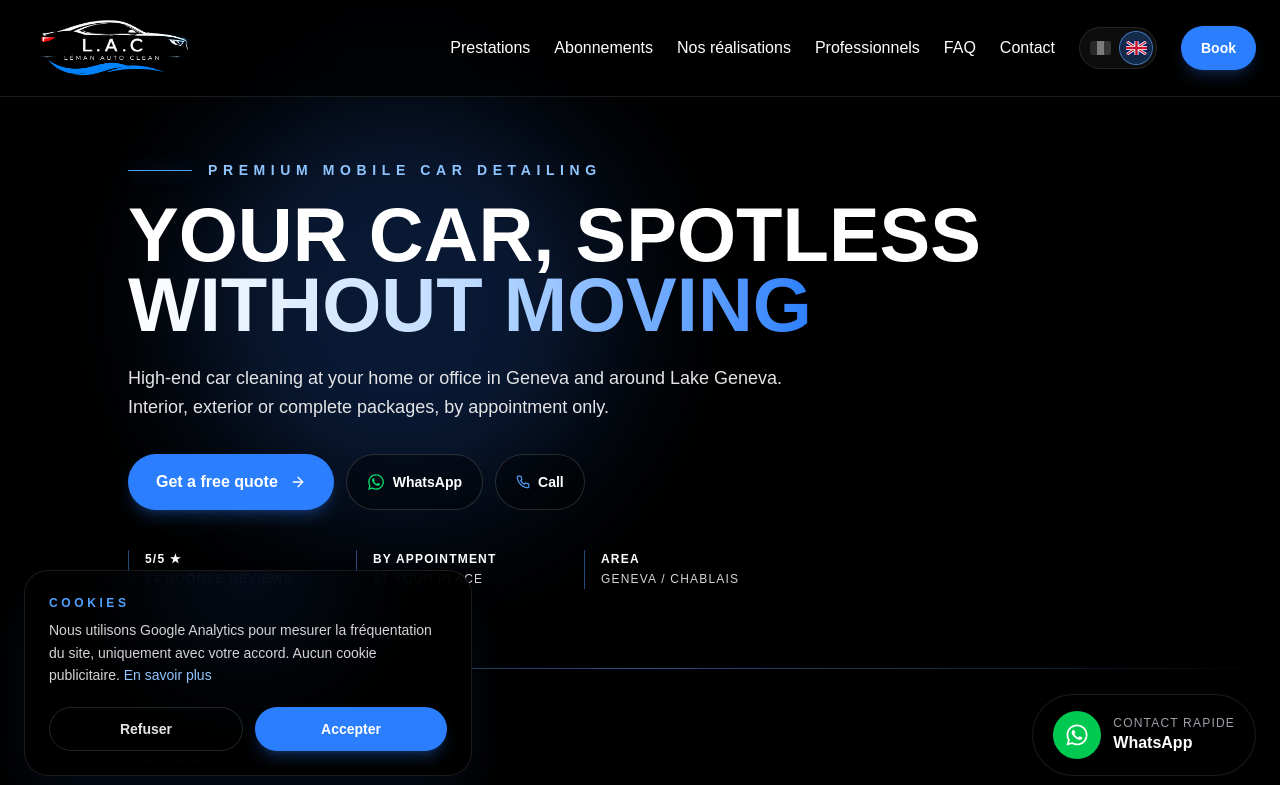
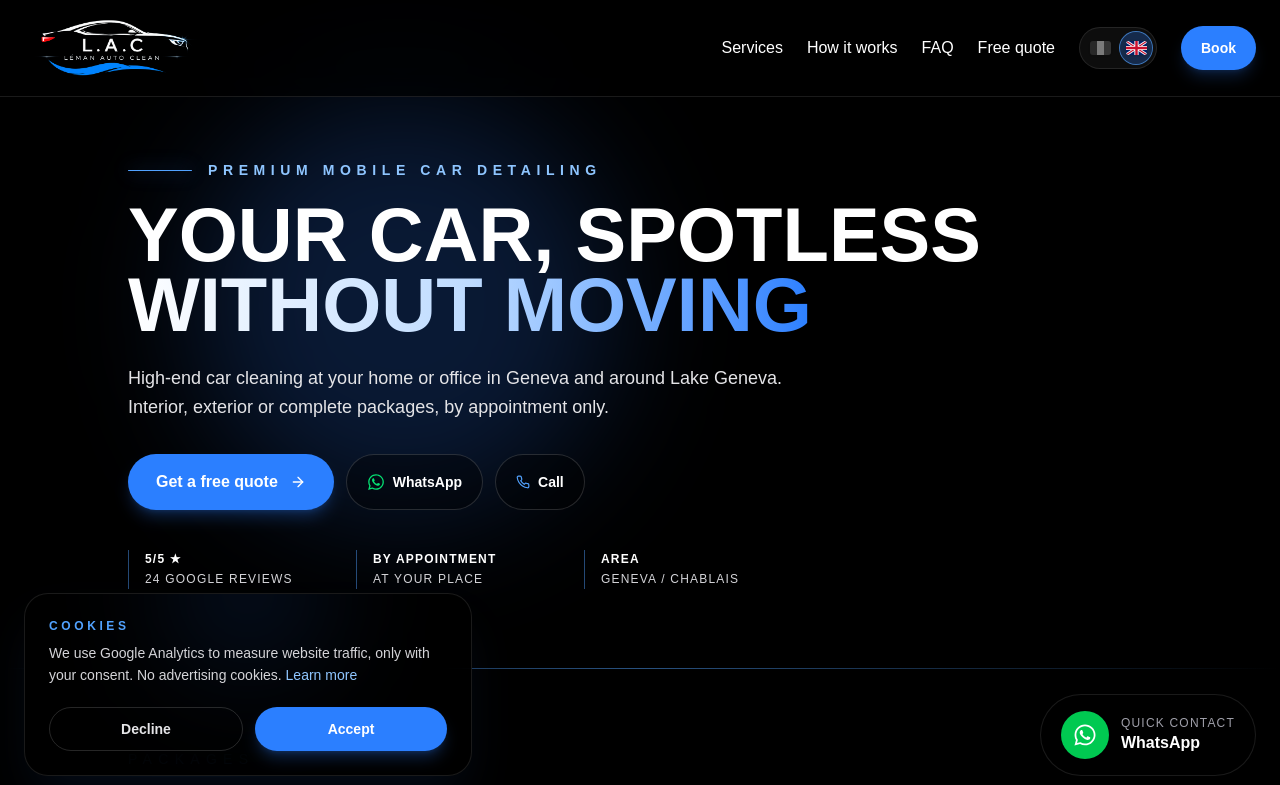
Before and after one commit to matth0312leb/leman-auto-clean, a Next.js app: page /en in a window 1280 px wide. Shown: the top 785 px of the page. Built offline with nearby package versions, Linux system fonts and the light colour scheme.

Commit message:
Version anglaise entièrement en anglais : menu, bas de page, bandeau cookies, bouton WhatsApp
Co-Authored-By: Claude Opus 5.5 <noreply@anthropic.com>
Claude-Session: https://claude.ai/code/session_01DZMJ3S36YFznmkBoS5YULz

```diff
--- a/src/app/en/page.tsx
+++ b/src/app/en/page.tsx
@@ -136,7 +136,7 @@ export default function EnglishPage() {
       </section>
 
       {/* Packages */}
-      <section className="relative px-5 py-14 sm:px-6 md:py-20">
+      <section id="services" className="relative scroll-mt-24 px-5 py-14 sm:px-6 md:py-20">
         <div className="absolute left-1/2 top-1/2 h-[300px] w-[300px] -translate-x-1/2 -translate-y-1/2 rounded-full bg-blue-500/10 blur-3xl" />
 
         <div className="relative mx-auto max-w-5xl">
@@ -243,7 +243,7 @@ export default function EnglishPage() {
       </section>
 
       {/* How it works */}
-      <section className="px-5 py-14 sm:px-6 md:py-20">
+      <section id="how-it-works" className="scroll-mt-24 px-5 py-14 sm:px-6 md:py-20">
         <div className="mx-auto max-w-5xl">
           <p className="mb-3 text-xs uppercase tracking-[0.32em] text-blue-400 md:text-sm md:tracking-[0.45em]">
             How it works
@@ -275,7 +275,7 @@ export default function EnglishPage() {
       {/* FAQ + quote form */}
       <section id="quote" className="scroll-mt-28 px-5 pb-16 sm:px-6 md:pb-24">
         <div className="mx-auto grid max-w-5xl gap-5 lg:grid-cols-[0.9fr_1.1fr]">
-          <div className="rounded-3xl border border-white/10 bg-white/[0.04] p-5 sm:p-7">
+          <div id="faq" className="scroll-mt-24 rounded-3xl border border-white/10 bg-white/[0.04] p-5 sm:p-7">
             <p className="mb-3 text-xs uppercase tracking-[0.32em] text-blue-400">FAQ</p>
             <div className="space-y-5">
               {faqEn.map((item) => (
--- a/src/components/CookieConsent.tsx
+++ b/src/components/CookieConsent.tsx
@@ -5,6 +5,7 @@ import Script from "next/script";
 import { AnimatePresence, motion } from "framer-motion";
 import { useEffect, useState } from "react";
 import { startClickTracking } from "@/lib/trackClicks";
+import { useLang } from "@/hooks/useLang";
 
 const STORAGE_KEY = "lac-cookie-consent";
 const OPEN_EVENT = "lac:open-cookie-consent";
@@ -36,6 +37,7 @@ export function openCookieConsent() {
 export default function CookieConsent({ gaId }: { gaId: string }) {
   const [consent, setConsent] = useState<Consent | null>(null);
   const [visible, setVisible] = useState(false);
+  const en = useLang() === "en";
 
   useEffect(() => {
     const stored = readConsent();
@@ -89,7 +91,7 @@ export default function CookieConsent({ gaId }: { gaId: string }) {
           <motion.div
             role="dialog"
             aria-live="polite"
-            aria-label="Choix des cookies"
+            aria-label={en ? "Cookie choice" : "Choix des cookies"}
             initial={{ opacity: 0, y: 24 }}
             animate={{ opacity: 1, y: 0 }}
             exit={{ opacity: 0, y: 24 }}
@@ -105,13 +107,14 @@ export default function CookieConsent({ gaId }: { gaId: string }) {
                 </p>
 
                 <p className="text-sm leading-relaxed text-zinc-300">
-                  Nous utilisons Google Analytics pour mesurer la fréquentation du
-                  site, uniquement avec votre accord. Aucun cookie publicitaire.{" "}
+                  {en
+                    ? "We use Google Analytics to measure website traffic, only with your consent. No advertising cookies."
+                    : "Nous utilisons Google Analytics pour mesurer la fréquentation du site, uniquement avec votre accord. Aucun cookie publicitaire."}{" "}
                   <Link
                     href="/cookies"
                     className="text-blue-300 underline-offset-4 transition hover:text-blue-200 hover:underline"
                   >
-                    En savoir plus
+                    {en ? "Learn more" : "En savoir plus"}
                   </Link>
                 </p>
 
@@ -121,7 +124,7 @@ export default function CookieConsent({ gaId }: { gaId: string }) {
                     onClick={() => choose("denied")}
                     className="inline-flex h-11 flex-1 items-center justify-center rounded-full border border-white/15 px-5 text-sm font-semibold text-zinc-200 transition hover:border-blue-400 hover:text-blue-300"
                   >
-                    Refuser
+                    {en ? "Decline" : "Refuser"}
                   </button>
 
                   <button
@@ -129,7 +132,7 @@ export default function CookieConsent({ gaId }: { gaId: string }) {
                     onClick={() => choose("granted")}
                     className="inline-flex h-11 flex-1 items-center justify-center rounded-full bg-blue-500 px-5 text-sm font-semibold text-white shadow-lg shadow-blue-500/25 transition hover:bg-blue-400"
                   >
-                    Accepter
+                    {en ? "Accept" : "Accepter"}
                   </button>
                 </div>
               </div>
--- a/src/components/Footer.tsx
+++ b/src/components/Footer.tsx
@@ -6,8 +6,39 @@ import { FaFacebookF, FaInstagram, FaTiktok, FaWhatsapp } from "react-icons/fa";
 import { FiMail, FiMapPin, FiPhone } from "react-icons/fi";
 import { openCookieConsent } from "@/components/CookieConsent";
 import { villes } from "@/data/villes";
+import { useLang } from "@/hooks/useLang";
+
+const aboutFr = [
+  "Depuis toujours je suis passionné d'automobile et soucieux du détail, entrepreneur dans l'âme.",
+  "J'ai créé Léman Auto Clean pour offrir un service de nettoyage automobile premium à domicile, directement chez vous.",
+  "Mon objectif ? Redonner à votre véhicule l'éclat qu'il mérite, avec soin et professionnalisme, de Douvaine à Thonon-les-Bains, dans le Chablais, Genève et la Haute-Savoie.",
+];
+
+const aboutEn = [
+  "I have always been passionate about cars and obsessed with detail, an entrepreneur at heart.",
+  "I created Léman Auto Clean to offer a premium car cleaning service at your home, wherever you are.",
+  "My goal? To give your vehicle back the shine it deserves, with care and professionalism, from Geneva to Thonon-les-Bains, across the Chablais and Haute-Savoie.",
+];
+
+const navFr = [
+  { href: "/#prestations", label: "Prestations" },
+  { href: "/abonnements", label: "Abonnements" },
+  { href: "/#realisations", label: "Nos réalisations" },
+  { href: "/professionnels", label: "Professionnels" },
+  { href: "/#faq", label: "FAQ" },
+  { href: "/contact", label: "Contact" },
+];
+
+const navEn = [
+  { href: "/en#services", label: "Services" },
+  { href: "/en#how-it-works", label: "How it works" },
+  { href: "/en#faq", label: "FAQ" },
+  { href: "/en#quote", label: "Free quote" },
+];
 
 export default function Footer() {
+  const en = useLang() === "en";
+
   return (
     <footer
       id="contact"
@@ -30,21 +61,9 @@ export default function Footer() {
           />
 
           <div className="max-w-sm space-y-4 text-sm leading-relaxed text-zinc-400 sm:text-base">
-            <p>
-              Depuis toujours je suis passionné d&apos;automobile et soucieux du
-              détail, entrepreneur dans l&apos;âme.
-            </p>
-
-            <p>
-              J&apos;ai créé Léman Auto Clean pour offrir un service de nettoyage
-              automobile premium à domicile, directement chez vous.
-            </p>
-
-            <p>
-              Mon objectif ? Redonner à votre véhicule l&apos;éclat qu&apos;il mérite,
-              avec soin et professionnalisme, de Douvaine à Thonon-les-Bains,
-              dans le Chablais, Genève et la Haute-Savoie.
-            </p>
+            {(en ? aboutEn : aboutFr).map((paragraph) => (
+              <p key={paragraph}>{paragraph}</p>
+            ))}
 
             <p className="pt-2 text-right font-semibold text-white">
               Matthieu L.
@@ -61,55 +80,36 @@ export default function Footer() {
 
           <div className="flex flex-col gap-4 text-sm text-zinc-300 sm:text-base">
 
-            <Link href="/#prestations" className="transition hover:text-blue-400">
-              Prestations
-            </Link>
-
-            <Link href="/abonnements" className="transition hover:text-blue-400">
-              Abonnements
-            </Link>
-
-            <Link href="/#realisations" className="transition hover:text-blue-400">
-              Nos réalisations
-            </Link>
-
-            <Link href="/professionnels" className="transition hover:text-blue-400">
-              Professionnels
-            </Link>
-
-            <Link href="/#faq" className="transition hover:text-blue-400">
-              FAQ
-            </Link>
-
-            <Link href="/contact" className="transition hover:text-blue-400">
-              Contact
-            </Link>
-
+            {(en ? navEn : navFr).map((link) => (
+              <Link key={link.label} href={link.href} className="transition hover:text-blue-400">
+                {link.label}
+              </Link>
+            ))}
           </div>
         </div>
 
         {/* Legal */}
         <div className="min-w-0">
           <h3 className="mb-5 text-xs uppercase tracking-[0.3em] text-blue-400 sm:text-sm">
-            Légal
+            {en ? "Legal (in French)" : "Légal"}
           </h3>
 
           <div className="flex flex-col gap-4 text-sm text-zinc-300 sm:text-base">
 
             <Link href="/mentions-legales" className="transition hover:text-blue-400">
-              Mentions légales
+              {en ? "Legal notice" : "Mentions légales"}
             </Link>
 
             <Link href="/politique-confidentialite" className="transition hover:text-blue-400">
-              Politique de confidentialité
+              {en ? "Privacy policy" : "Politique de confidentialité"}
             </Link>
 
             <Link href="/cgv" className="transition hover:text-blue-400">
-              CGV
+              {en ? "Terms and conditions" : "CGV"}
             </Link>
 
             <Link href="/conditions-prestations-detailing" className="transition hover:text-blue-400">
-              Conditions prestations detailing
+              {en ? "Detailing service conditions" : "Conditions prestations detailing"}
             </Link>
 
             <Link href="/cookies" className="transition hover:text-blue-400">
@@ -121,7 +121,7 @@ export default function Footer() {
               onClick={openCookieConsent}
               className="w-fit text-left transition hover:text-blue-400"
             >
-              Gérer les cookies
+              {en ? "Cookie settings" : "Gérer les cookies"}
             </button>
 
           </div>
@@ -189,14 +189,16 @@ export default function Footer() {
 
             <p className="flex items-start gap-3 leading-relaxed">
               <FiMapPin className="mt-0.5 shrink-0 text-2xl text-blue-400" />
-              Déplacement dans le Chablais, Genève et Haute-Savoie
+              {en
+                ? "Travel across Geneva, the Chablais and Haute-Savoie"
+                : "Déplacement dans le Chablais, Genève et Haute-Savoie"}
             </p>
 
             <Link
-              href="/contact"
+              href={en ? "/en#quote" : "/contact"}
               className="mt-2 inline-flex w-fit rounded-full bg-blue-500 px-6 py-3 text-sm font-semibold text-white shadow-lg shadow-blue-500/20 transition hover:bg-blue-400 sm:text-base"
             >
-              Réserver
+              {en ? "Book" : "Réserver"}
             </Link>
 
           </div>
@@ -207,7 +209,7 @@ export default function Footer() {
       {/* Zones d'intervention */}
       <div className="relative mx-auto mt-12 max-w-7xl md:mt-16">
         <p className="mb-3 text-xs uppercase tracking-[0.3em] text-blue-400 sm:text-sm">
-          Nettoyage voiture à domicile
+          {en ? "Mobile car cleaning (pages in French)" : "Nettoyage voiture à domicile"}
         </p>
         <div className="flex flex-wrap gap-x-5 gap-y-2 text-sm text-zinc-400">
           {villes.map((ville) => (
@@ -219,15 +221,19 @@ export default function Footer() {
               {ville.name}
             </Link>
           ))}
-          <Link href="/en" hrefLang="en" className="text-blue-300 transition hover:text-blue-200">
-            English version
+          <Link
+            href={en ? "/" : "/en"}
+            hrefLang={en ? "fr" : "en"}
+            className="text-blue-300 transition hover:text-blue-200"
+          >
+            {en ? "Version française" : "English version"}
           </Link>
         </div>
       </div>
 
       {/* Bottom */}
       <div className="relative mt-10 border-t border-white/10 pt-6 text-center text-xs text-zinc-500 sm:text-sm md:mt-12 md:pt-8">
-        © 2026 Léman Auto Clean — Tous droits réservés.
+        © 2026 Léman Auto Clean — {en ? "All rights reserved." : "Tous droits réservés."}
       </div>
     </footer>
   );
--- a/src/components/Navbar.tsx
+++ b/src/components/Navbar.tsx
@@ -5,10 +5,10 @@ import Link from "next/link";
 import { AnimatePresence, motion } from "framer-motion";
 import { FiMenu, FiX } from "react-icons/fi";
 import { useEffect, useState } from "react";
-import { usePathname } from "next/navigation";
+import { useLang } from "@/hooks/useLang";
 import LanguageSwitch from "@/components/LanguageSwitch";
 
-const links = [
+const linksFr = [
   { href: "/#prestations", label: "Prestations" },
   { href: "/abonnements", label: "Abonnements" },
   { href: "/#realisations", label: "Nos réalisations" },
@@ -17,9 +17,17 @@ const links = [
   { href: "/contact", label: "Contact" },
 ];
 
+const linksEn = [
+  { href: "/en#services", label: "Services" },
+  { href: "/en#how-it-works", label: "How it works" },
+  { href: "/en#faq", label: "FAQ" },
+  { href: "/en#quote", label: "Free quote" },
+];
+
 export default function Navbar() {
   const [open, setOpen] = useState(false);
-  const isEnglish = usePathname()?.startsWith("/en") ?? false;
+  const isEnglish = useLang() === "en";
+  const links = isEnglish ? linksEn : linksFr;
   const bookHref = isEnglish ? "/en#quote" : "/contact";
   const bookLabel = isEnglish ? "Book" : "Réserver";
 
@@ -36,7 +44,7 @@ export default function Navbar() {
       <div className="mx-auto flex h-[72px] max-w-7xl items-center justify-between px-5 sm:h-[84px] sm:px-6 md:h-[96px]">
 
         {/* Logo */}
-        <Link href="/" aria-label="Accueil Léman Auto Clean" onClick={() => setOpen(false)}>
+        <Link href={isEnglish ? "/en" : "/"} aria-label={isEnglish ? "Léman Auto Clean home" : "Accueil Léman Auto Clean"} onClick={() => setOpen(false)}>
           <Image
             src="/logo.png"
             alt="Léman Auto Clean"
@@ -88,7 +96,7 @@ export default function Navbar() {
           <button
             type="button"
             onClick={() => setOpen((current) => !current)}
-            aria-label={open ? "Fermer le menu" : "Ouvrir le menu"}
+            aria-label={isEnglish ? (open ? "Close menu" : "Open menu") : open ? "Fermer le menu" : "Ouvrir le menu"}
             aria-expanded={open}
             aria-controls="mobile-menu"
             className="grid h-10 w-10 place-items-center rounded-full border border-white/10 bg-white/5 text-xl backdrop-blur-xl transition hover:border-blue-400 hover:text-blue-400 sm:h-11 sm:w-11 sm:text-2xl"
--- a/src/components/WhatsappButton.tsx
+++ b/src/components/WhatsappButton.tsx
@@ -2,13 +2,15 @@
 
 import { FaWhatsapp } from "react-icons/fa";
 import { motion } from "framer-motion";
+import { useLang } from "@/hooks/useLang";
 
 export default function WhatsappButton() {
+  const en = useLang() === "en";
   return (
     <motion.a
       href="https://wa.me/33604475205"
       target="_blank"
-      aria-label="Contacter Léman Auto Clean sur WhatsApp"
+      aria-label={en ? "Contact Léman Auto Clean on WhatsApp" : "Contacter Léman Auto Clean sur WhatsApp"}
       initial={{ opacity: 0, scale: 0 }}
       animate={{ opacity: 1, scale: 1 }}
       transition={{ delay: 1.5 }}
@@ -21,7 +23,7 @@ export default function WhatsappButton() {
 
       <div className="hidden sm:block">
         <p className="text-xs uppercase tracking-widest text-zinc-400">
-          Contact rapide
+          {en ? "Quick contact" : "Contact rapide"}
         </p>
 
         <p className="font-semibold">
--- /dev/null
+++ b/src/hooks/useLang.ts
@@ -0,0 +1,9 @@
+"use client";
+
+import { usePathname } from "next/navigation";
+
+/** Langue de la page affichée : anglais pour tout ce qui est sous /en. */
+export function useLang(): "fr" | "en" {
+  const pathname = usePathname() ?? "/";
+  return pathname === "/en" || pathname.startsWith("/en/") ? "en" : "fr";
+}
```
